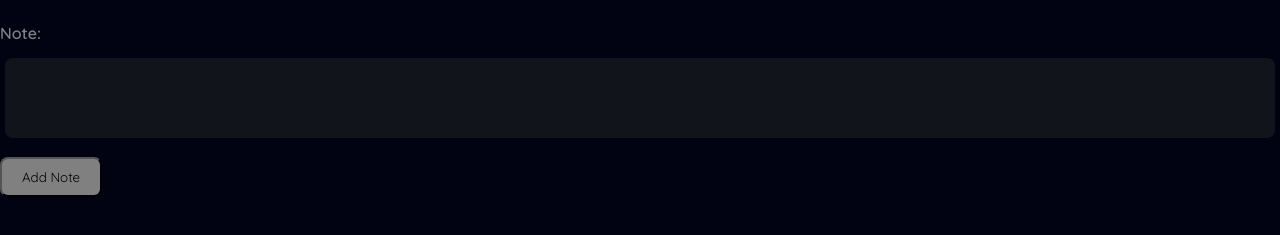
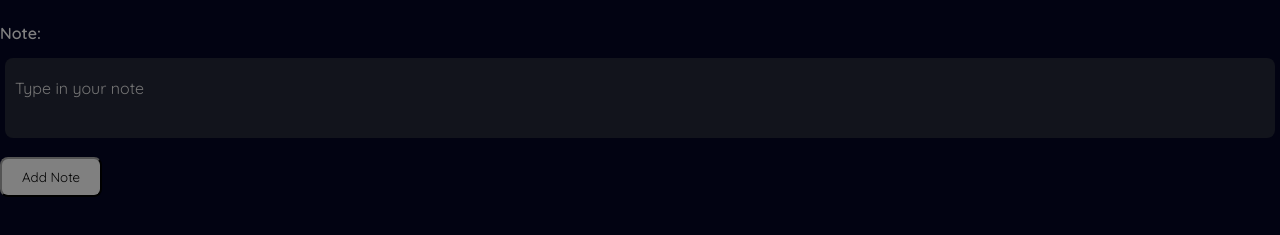
Before and after one commit to Ikenna-Iheanaetu/Note-Taker, a plain HTML site: page index.html in a window 1280 px wide. Shown: the part 181-416 px from the top of the page. Drawn offline with Linux system fonts and the light colour scheme.

Commit message:
Update index.html

```diff
--- a/index.html
+++ b/index.html
@@ -26,7 +26,7 @@
         </div>
         <br>
         <div class="entry-head">
-            <p>Note: <textarea name="" id="head-entry-text" ></textarea></p>
+            <p>Note: <textarea name="" id="head-entry-text" placeholder="Type in your note"></textarea></p>
         </div>
 
         <button class="addNote">Add Note</button>
```
